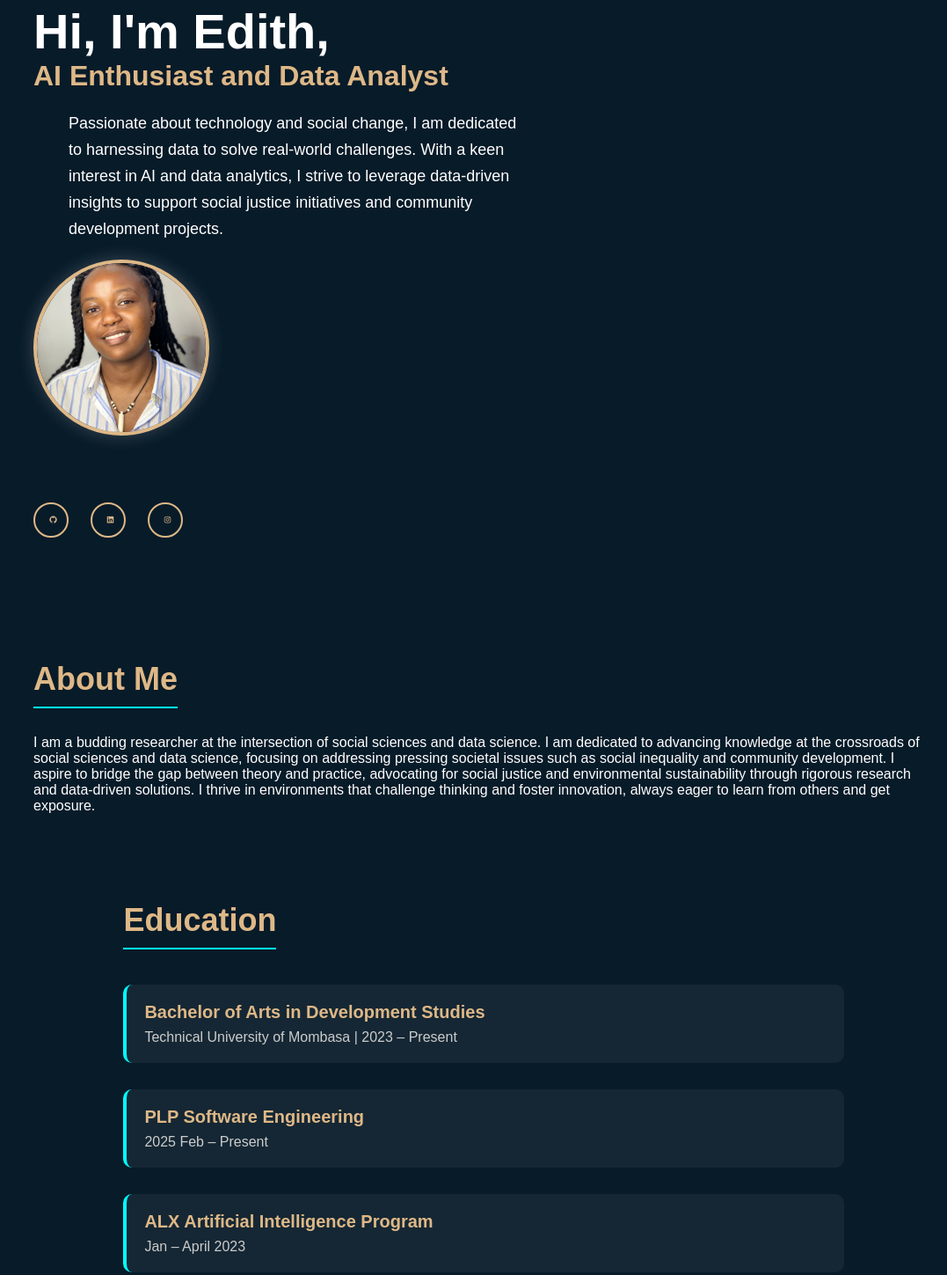
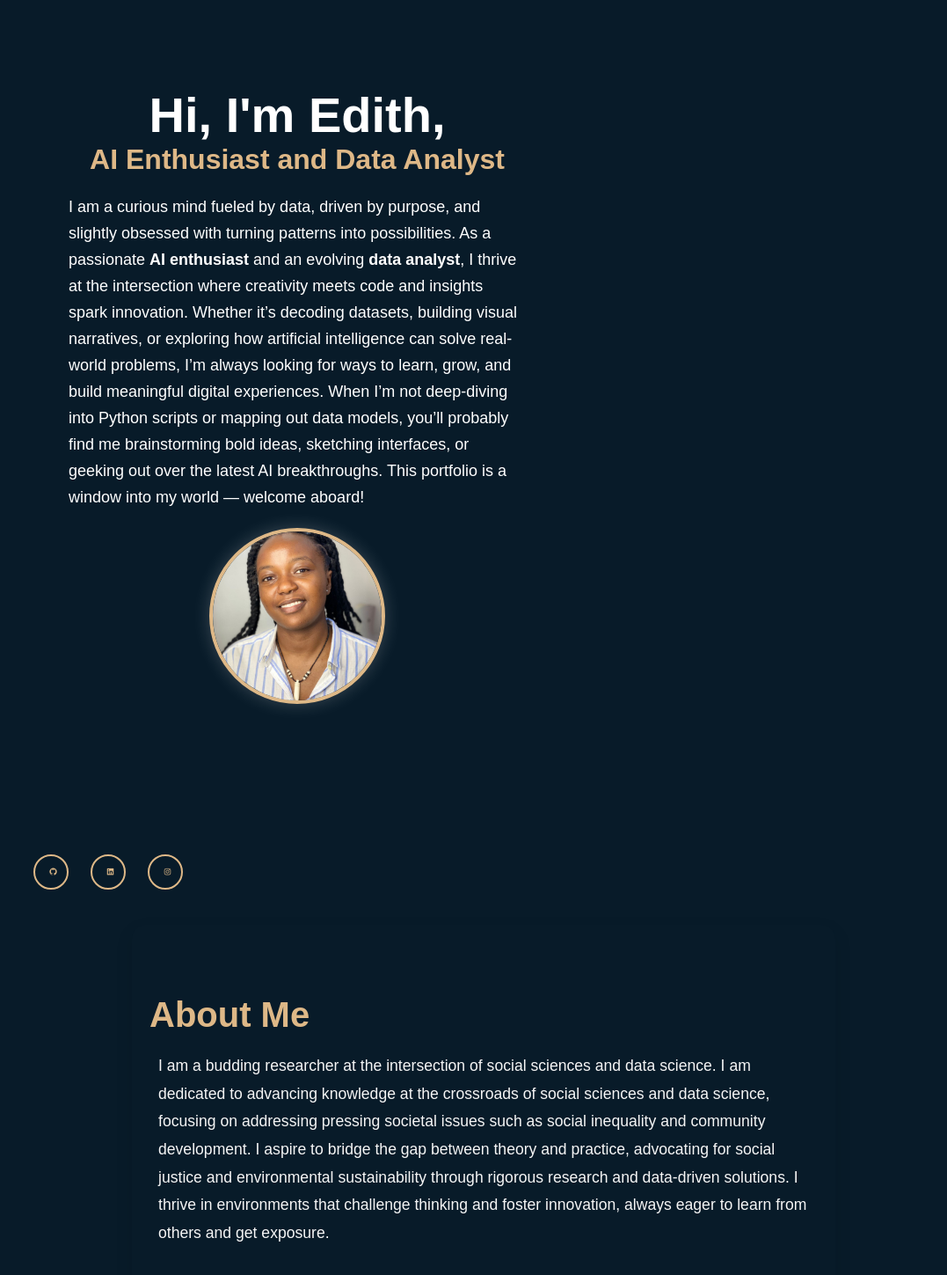
Before and after one commit to edithcalm/portfolio_project, a plain HTML site: page index.html in a window 1280 px wide. Shown: the part 149-1598 px from the top of the page at 88% size, without its empty margins (90-1167 px from the left). Drawn offline with nearby package versions, Linux system fonts and the light colour scheme.

Commit message:
WEB portfolio

```diff
--- a/portfolio.html
+++ b/index.html
@@ -26,9 +26,13 @@
             <h1>Hi, I'm Edith,</h1>
             <H3>AI Enthusiast and Data Analyst</H3>
             <p>
-                Passionate about technology and social change, I am dedicated to harnessing data to solve real-world challenges.
-                With a keen interest in AI and data analytics, I strive to leverage data-driven insights to support social justice initiatives
-                and community development projects.
+    I am a curious mind fueled by data, driven by purpose, and slightly obsessed with turning patterns
+    into possibilities. As a passionate <strong>AI enthusiast</strong> and an evolving <strong>data analyst</strong>,
+    I thrive at the intersection where creativity meets code and insights spark innovation. Whether it’s decoding datasets,
+    building visual narratives, or exploring how artificial intelligence can solve real-world problems, I’m always looking
+    for ways to learn, grow, and build meaningful digital experiences. When I’m not deep-diving into Python scripts or
+    mapping out data models, you’ll probably find me brainstorming bold ideas, sketching interfaces, or geeking out over
+    the latest AI breakthroughs. This portfolio is a window into my world — welcome aboard!
             </p>
             <div class="home-img">
                 <img src="mypic.jpg" alt="A photo of Edith">
--- a/styles.css
+++ b/styles.css
@@ -1,8 +1,11 @@
    * {
+
         margin: 0;
         padding: 0;
         font-family: poppins, sans-serif;
         box-sizing: border-box;
+
+
 }
 
 html {
@@ -14,7 +17,7 @@ body{
 
 }
 .header{
-   position: fixed;
+   position:absolute;
     top: 0;
     left: 0;
     width: 100%;
@@ -47,14 +50,17 @@ body{
     border-radius: 5px;
     }
     .home{
-    height: 100vh;
+        height: 150vh;
         display: flex;
         align-items: center;
         justify-content: space-between;
         padding: 0 10%;
         gap: 40px;
         flex-wrap: wrap;
+        text-align: center;
+        position: relative;
     }
+
          .home-img img {
                 width: 200px;
                 height: 200px;
@@ -62,7 +68,8 @@ body{
                 border-radius: 50%;
                 box-shadow: 0 0 20px rgba(255, 255, 255, 0.2);
                 border: 4px solid burlywood;
-            align-items: left;
+                align-items: center;
+
         }
         /* Add styles or remove this ruleset */
         .home-content{
@@ -127,31 +134,37 @@ body{
         color: white;
     }
 
-.about h1 {
-    font-size: 36px;
-    margin-bottom: 30px;
-    color: burlywood;
-    border-bottom: 2px solid aqua;
-    display: inline-block;
-    padding-bottom: 10px;
+
+.about {
+    background: #081b29;
+    padding: 80px 20px;
+    text-align: left;
+    max-width: 800px;
+    margin: 0 auto;
+    border-radius: 16px;
+    box-shadow: 0 8px 20px rgba(0, 0, 0, 0.1);
+    font-family: 'Segoe UI', Tahoma, Geneva, Verdana, sans-serif;
+    transition: all 0.3s ease;
   }
 
-.about-text {
-    background-color: rgba(255, 255, 255, 0.05);
-    padding: 30px;
-    border-left: 4px solid aqua;
-    border-radius: 10px;
-    line-height: 1.8;
-    font-size: 16px;
-    color: #ccc;
-    box-shadow: 0 0 15px rgba(255, 255, 255, 0.05);
-    transition: transform 0.3s ease;
+  .about h1{
+    font-size: 2.5rem;
+    color: burlywood;
+    margin-bottom: 20px;
+    font-weight: 700;
   }
 
-.about-text:hover {
-    transform: translateY(-3px);
+  .about p {
+    font-size: 1.1rem;
+    line-height: 1.8;
+    color: whitesmoke;
+    padding: 0 10px;
   }
 
+  .about strong {
+    color: aqua;
+    font-weight: 600;
+  }
 
 
 #projects {
@@ -422,4 +435,5 @@ footer {
     text-align: center;
     padding: 20px;
     color:aqua;
-    margin-top: 20px;}
+    margin-top: 20px;
+}
```
Lines whose indentation alone changed are shown as unchanged.
